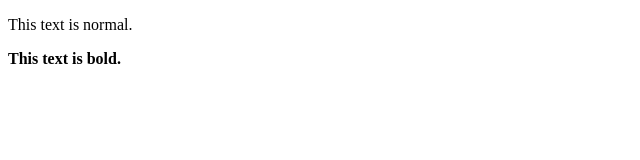
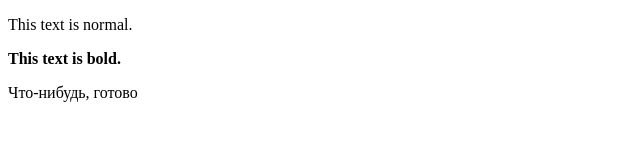
Before and after one commit to vektin/demo, a plain HTML site: page index.html in a window 1280 px wide. Shown: the whole page, without its empty margins (0-640 px from the left). Drawn offline with Linux system fonts and the light colour scheme.

Commit message:
fixes #1

```diff
--- a/index.html
+++ b/index.html
@@ -3,5 +3,6 @@
 <body>
 <p>This text is normal.</p>
 <p><b>This text is bold.</b></p>
+    <form>Что-нибудь, готово</form>
 </body>
 </html>
```
